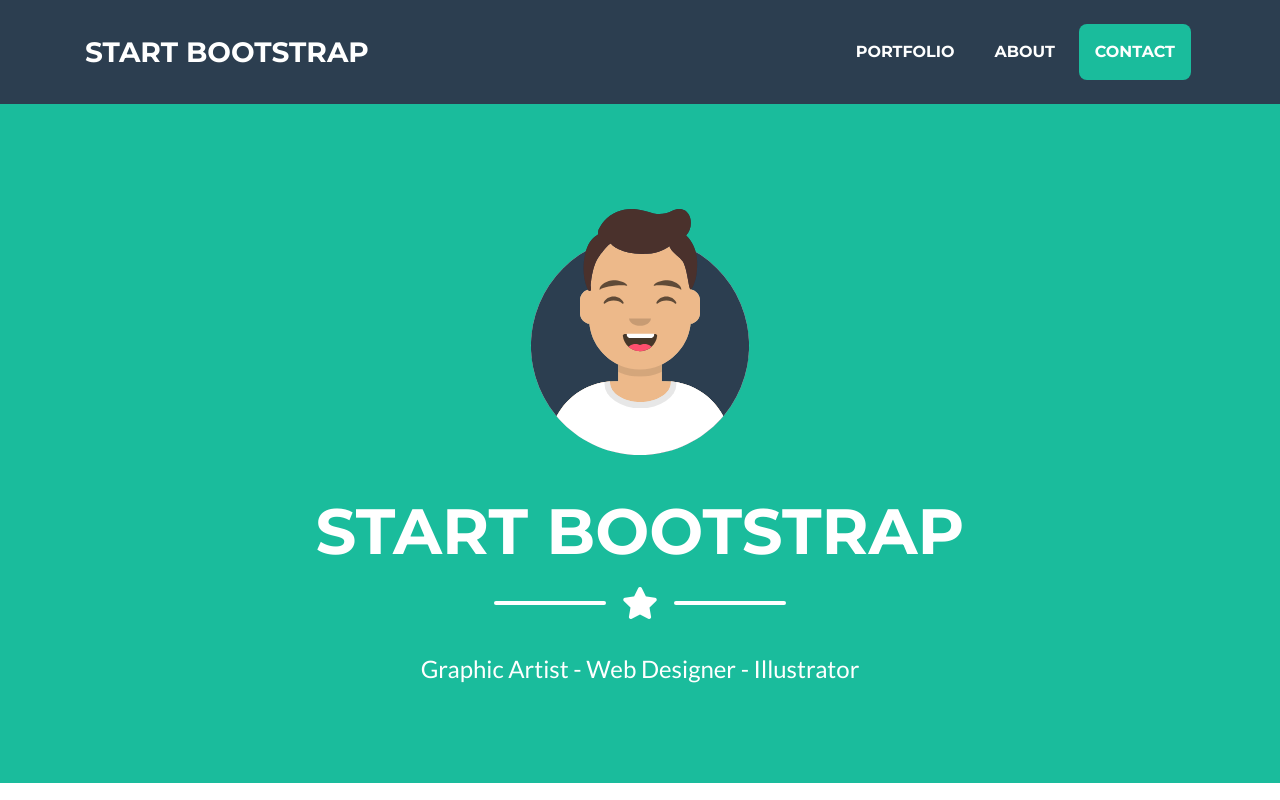
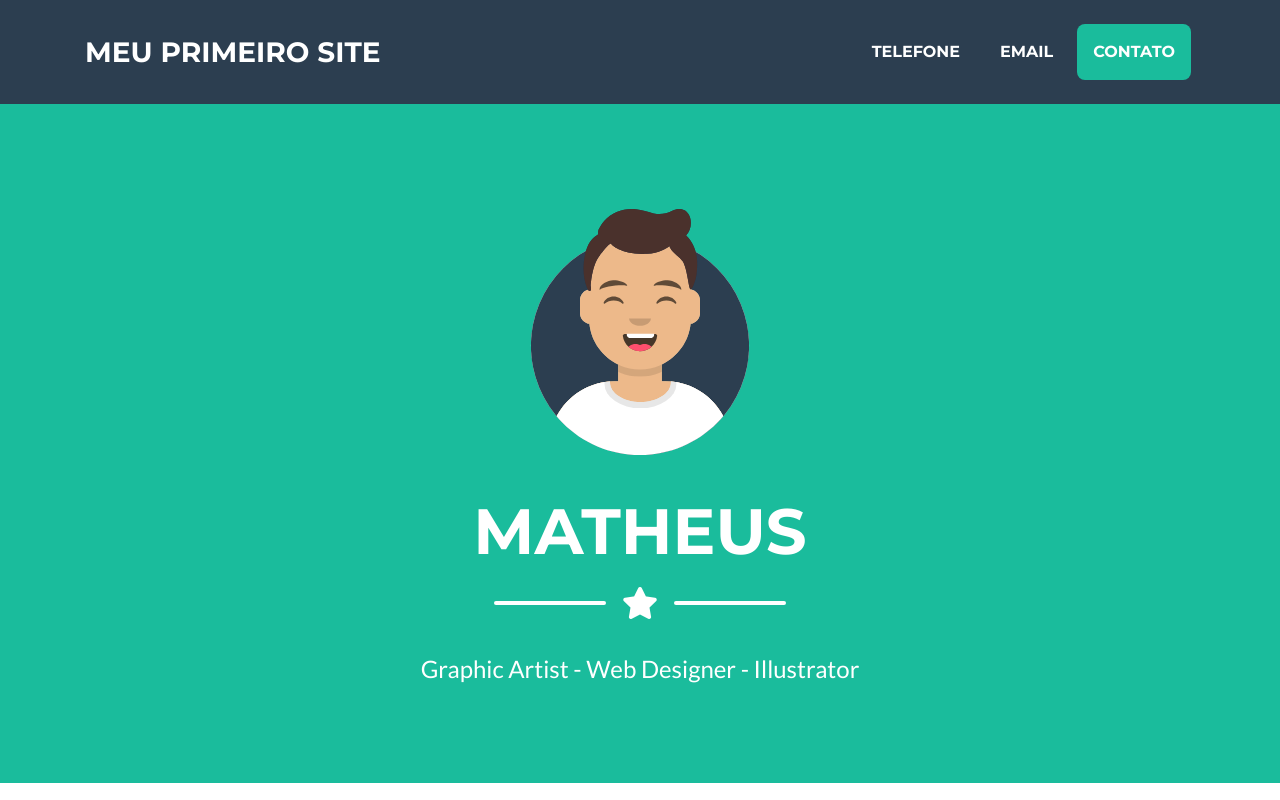
Before and after one commit to mhcferreira/mhcferreira.github, a website with bundled scripts: page index.html in a window 1280 px wide. Shown: the top 800 px of the page. Built offline with nearby package versions, Linux system fonts and the light colour scheme.

Commit message:
meu primeiro site pessoal

```diff
--- a/index.html
+++ b/index.html
@@ -1,5 +1,5 @@
 <!DOCTYPE html>
-<html lang="en">
+<html lang="pt-br">
 
 <head>
 
@@ -8,7 +8,7 @@
   <meta name="description" content="">
   <meta name="author" content="">
 
-  <title>Freelancer - Start Bootstrap Theme</title>
+  <title> Matheus </title>
 
   <!-- Custom fonts for this theme -->
   <link href="vendor/fontawesome-free/css/all.min.css" rel="stylesheet" type="text/css">
@@ -25,7 +25,7 @@
   <!-- Navigation -->
   <nav class="navbar navbar-expand-lg bg-secondary text-uppercase fixed-top" id="mainNav">
     <div class="container">
-      <a class="navbar-brand js-scroll-trigger" href="#page-top">Start Bootstrap</a>
+      <a class="navbar-brand js-scroll-trigger" href="#page-top">Meu primeiro site</a>
       <button class="navbar-toggler navbar-toggler-right text-uppercase font-weight-bold bg-primary text-white rounded" type="button" data-toggle="collapse" data-target="#navbarResponsive" aria-controls="navbarResponsive" aria-expanded="false" aria-label="Toggle navigation">
         Menu
         <i class="fas fa-bars"></i>
@@ -33,13 +33,13 @@
       <div class="collapse navbar-collapse" id="navbarResponsive">
         <ul class="navbar-nav ml-auto">
           <li class="nav-item mx-0 mx-lg-1">
-            <a class="nav-link py-3 px-0 px-lg-3 rounded js-scroll-trigger" href="#portfolio">Portfolio</a>
+            <a class="nav-link py-3 px-0 px-lg-3 rounded js-scroll-trigger" href="#portfolio">telefone</a>
           </li>
           <li class="nav-item mx-0 mx-lg-1">
-            <a class="nav-link py-3 px-0 px-lg-3 rounded js-scroll-trigger" href="#about">About</a>
+            <a class="nav-link py-3 px-0 px-lg-3 rounded js-scroll-trigger" href="#about">email</a>
           </li>
           <li class="nav-item mx-0 mx-lg-1">
-            <a class="nav-link py-3 px-0 px-lg-3 rounded js-scroll-trigger" href="#contact">Contact</a>
+            <a class="nav-link py-3 px-0 px-lg-3 rounded js-scroll-trigger" href="#contact">Contato</a>
           </li>
         </ul>
       </div>
@@ -54,7 +54,7 @@
       <img class="masthead-avatar mb-5" src="img/avataaars.svg" alt="">
 
       <!-- Masthead Heading -->
-      <h1 class="masthead-heading text-uppercase mb-0">Start Bootstrap</h1>
+      <h1 class="masthead-heading text-uppercase mb-0">Matheus</h1>
 
       <!-- Icon Divider -->
       <div class="divider-custom divider-light">
@@ -346,7 +346,7 @@
                   <div class="divider-custom-line"></div>
                 </div>
                 <!-- Portfolio Modal - Image -->
-                <img class="img-fluid rounded mb-5" src="img/portfolio/cabin.png" alt="">
+                <img class="img-fluid rounded mb-5" src="https://encrypted-tbn0.gstatic.com/images?q=tbn%3AANd9GcSgT7RmyHQ4Gqwx4RwlUYpTHhPfEsUVWvnIyJSr5Nl83g7t7JAe.jpg" alt="">
                 <!-- Portfolio Modal - Text -->
                 <p class="mb-5">Lorem ipsum dolor sit amet, consectetur adipisicing elit. Mollitia neque assumenda ipsam nihil, molestias magnam, recusandae quos quis inventore quisquam velit asperiores, vitae? Reprehenderit soluta, eos quod consequuntur itaque. Nam.</p>
                 <button class="btn btn-primary" href="#" data-dismiss="modal">
```
Also changed, not shown: img/portfolio/zora.jpg (added).
